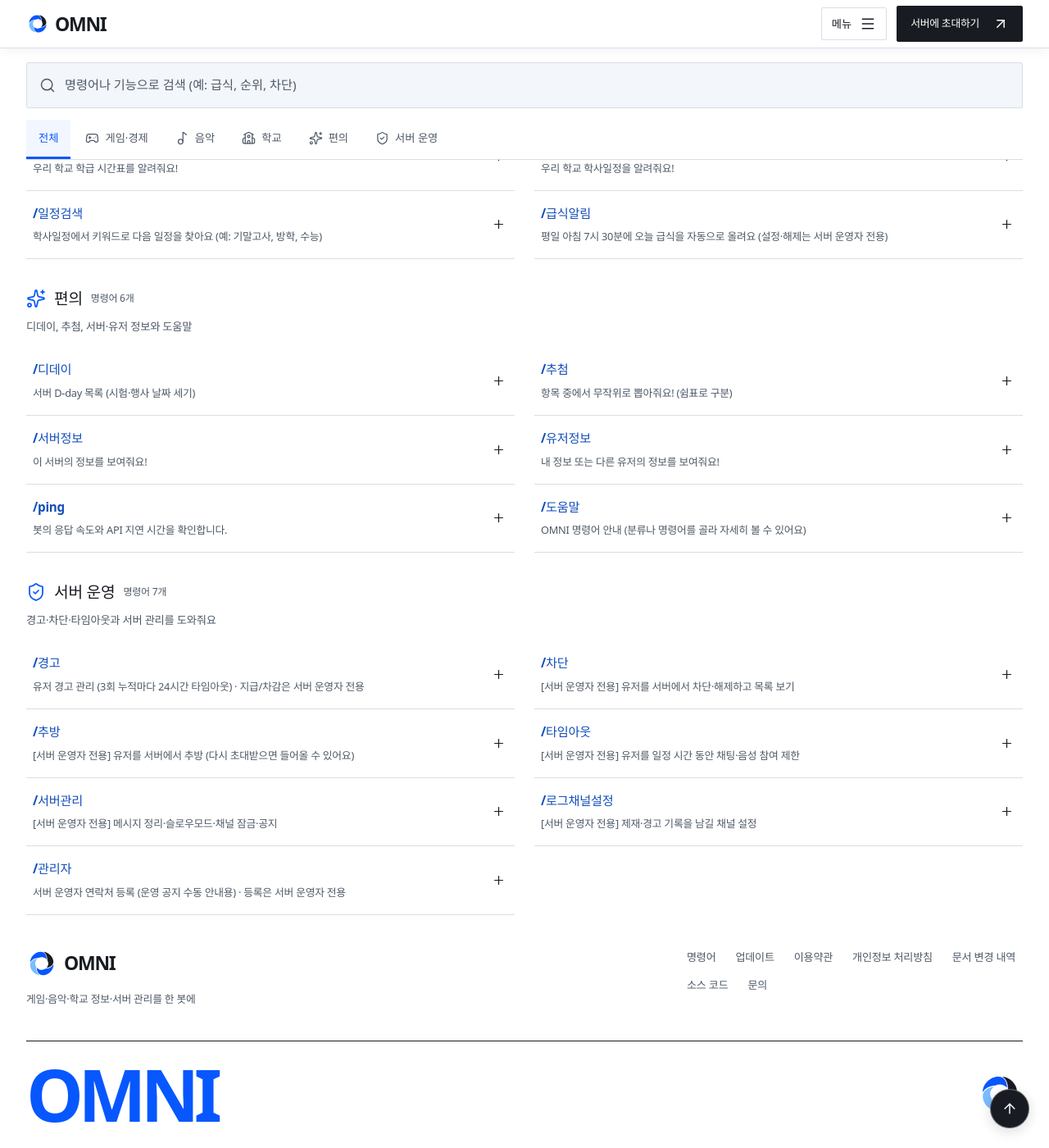
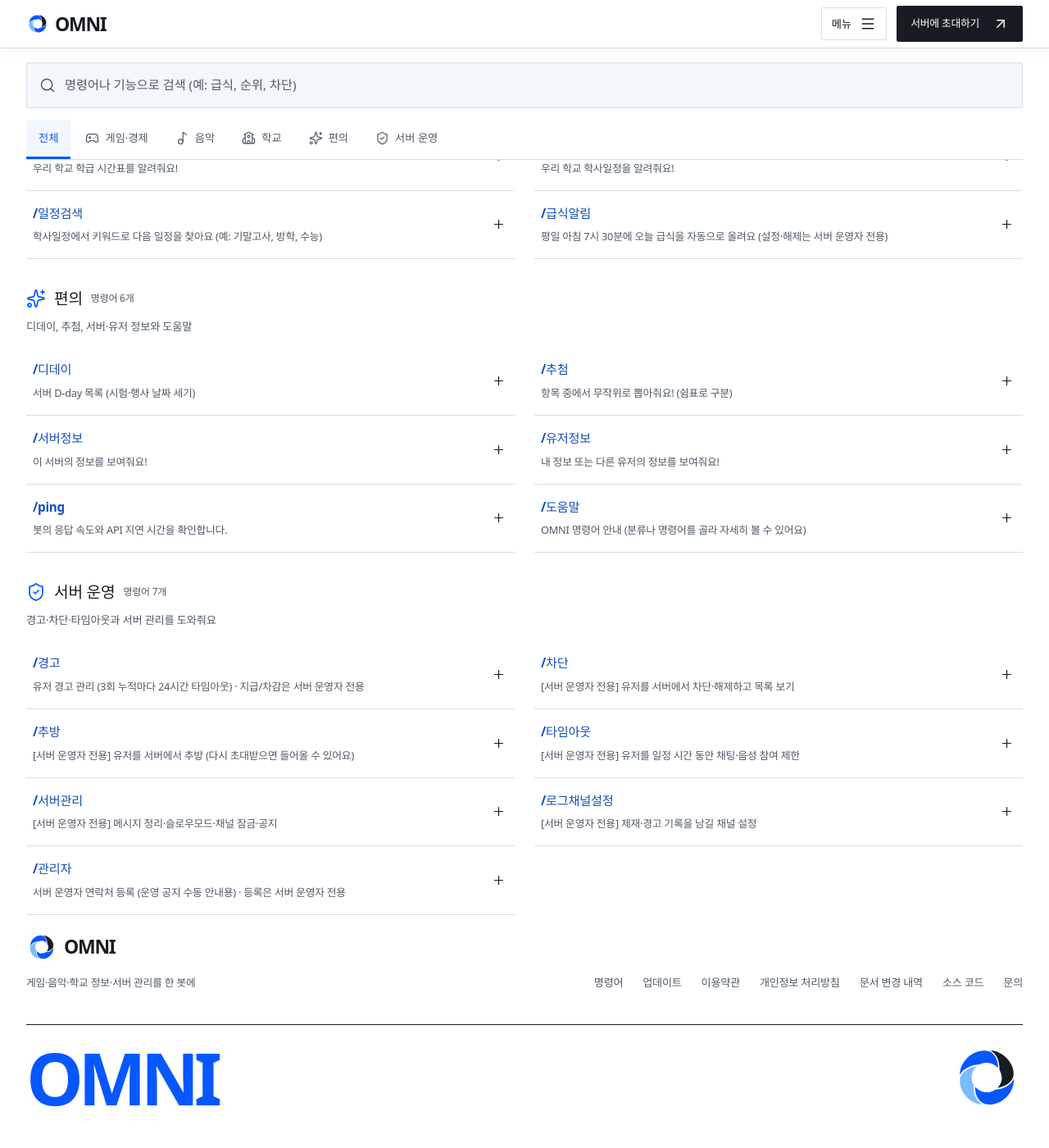
Before and after one commit to felnut/OMNI-bot-site, a Jekyll site: the page built from commands.html, in a window 1280 px wide and 1400 px high, scrolled down 1299 px. Shown: the whole window at 82% size. Built offline with Jekyll 4.4.1, drawn with Linux system fonts in a browser that asks for light colours; some web fonts are replaced.

Commit message:
Tidy homepage trust line, footer layout and command summaries
- Remove the administrator-permission line from the hero trust bar
- Right-align footer links on one row, bottom-aligned with the footer note
- Reduce footer top spacing and match the footer mark size to the wordmark
- Keep command summaries on one line so rows share the same height
- Remove the back-to-top button

```diff
--- a/_includes/footer.html
+++ b/_includes/footer.html
@@ -16,5 +16,3 @@
   </div>
   <div class="wrap footer-signature" aria-hidden="true"><span>OMNI</span><img src="{{ '/assets/omni-mark.svg' | relative_url }}" width="140" height="140" alt=""></div>
 </footer>
-
-<button class="back-to-top" id="back-to-top" type="button" aria-label="맨 위로 이동" title="맨 위로 이동" hidden>{% include icon.html name="arrow-up" %}</button>
--- a/assets/site.css
+++ b/assets/site.css
@@ -128,16 +128,17 @@
 .join-action p { font-size: 1.05rem; margin: 0 0 24px; }
 .join-check { display: block; width: fit-content; font-size: .8rem; margin-top: 16px; }
 .join-orbit { position: absolute; right: 27%; bottom: -185px; width: 340px; height: 340px; border-radius: 50%; border: 55px solid #afd4ff; pointer-events: none; }
-.site-footer { padding-top: 40px; color: var(--ink-2); }
-.foot { display: flex; flex-wrap: wrap; justify-content: space-between; gap: 35px; }
+.site-footer { padding-top: 20px; color: var(--ink-2); }
+.foot { display: flex; flex-wrap: wrap; justify-content: space-between; align-items: flex-end; gap: 20px 35px; }
 .foot-brand { display: flex; align-items: center; gap: 8px; margin: 0 0 14px; color: var(--ink); }
 .foot-note { font-size: .8rem; margin: 0; }
-.foot-links { display: flex; gap: 12px 24px; flex-wrap: wrap; align-content: start; max-width: 410px; font-size: .82rem; }
+.foot-links { display: flex; gap: 10px 24px; flex-wrap: wrap; align-content: start; justify-content: flex-end; flex: 1 1 420px; max-width: 640px; margin-left: auto; font-size: .82rem; }
+.foot-links a { white-space: nowrap; }
 .foot-links a { text-decoration: none; }
 .foot-links a:hover { text-decoration: underline; }
 .footer-signature { display: flex; align-items: center; justify-content: space-between; margin-top: 40px; border-top: 1px solid var(--ink); padding-top: 20px; overflow: hidden; }
 .footer-signature > span { font-size: clamp(48px,7vw,88px); letter-spacing: -.075em; font-weight: 850; line-height: 1; color: var(--blue); }
-.footer-signature img { width: clamp(36px,5vw,56px); }
+.footer-signature img { width: clamp(48px,7vw,88px); height: clamp(48px,7vw,88px); }
 /* Command reference: compact native disclosure, usable without JavaScript. */
 .page-head { padding: 54px 0 24px; border-bottom: 2px solid var(--ink); }
 .page-head h1 { font-size: clamp(34px,4vw,52px); letter-spacing: -.04em; line-height: 1.2; margin: 0 0 16px; }
@@ -165,10 +166,10 @@
 .cmd > summary { list-style: none; cursor: pointer; display: grid; grid-template-columns: minmax(0,1fr) 20px; gap: 5px 12px; padding: 15px 8px; }
 .cmd > summary::-webkit-details-marker { display: none; }
 .cmd-name { color: #124eb9; font-size: .95rem; font-weight: 650; grid-column: 1; }
-.cmd-summary { font-size: .8rem; color: var(--ink-2); grid-column: 1; display: -webkit-box; -webkit-line-clamp: 2; -webkit-box-orient: vertical; overflow: hidden; }
+.cmd-summary { font-size: .8rem; color: var(--ink-2); grid-column: 1; white-space: nowrap; overflow: hidden; text-overflow: ellipsis; }
 .cmd > summary > .icon { grid-column: 2; grid-row: 1 / span 2; align-self: center; width: 17px; height: 17px; transition: transform .2s; }
 .cmd[open] { background: #f3f7ff; }
-.cmd[open] .cmd-summary { display: block; }
+.cmd[open] .cmd-summary { white-space: normal; }
 .cmd[open] > summary > .icon { transform: rotate(45deg); }
 .cmd > summary:hover { background: #eef4ff; }
 .cmd-detail { padding: 0 12px 18px; }
@@ -341,8 +342,6 @@
 .is-scrolled .nav a { padding: 12px 14px; font-size: .9rem; }
 .is-scrolled .nav a:hover, .is-scrolled .nav a[aria-current="page"] { background: #edf4ff; }
 .is-scrolled .nav a::after { display: none; }
-.back-to-top { position: fixed; right: max(24px,env(safe-area-inset-right)); bottom: max(24px,env(safe-area-inset-bottom)); z-index: 15; width: 48px; height: 48px; display: grid; place-items: center; color: white; background: var(--ink); border: 1px solid #ffffff55; border-radius: 50%; box-shadow: 0 4px 15px #181c2226; cursor: pointer; }
-.back-to-top:hover { background: var(--blue); }
 /* Version links are a disclosure, not an ARIA application menu. */
 .legal-side { overflow: visible; max-height: none; z-index: 5; }
 .toc { max-height: calc(100dvh - var(--header-height) - 130px); overflow-y: auto; }
@@ -367,7 +366,6 @@
   .is-scrolled .nav-toggle .icon { width: 17px; height: 17px; }
   .is-scrolled .brand { gap: 4px; }
   .is-scrolled .wordmark { font-size: 21px; }
-  .back-to-top { right: max(16px,env(safe-area-inset-right)); bottom: max(16px,env(safe-area-inset-bottom)); width: 44px; height: 44px; }
 }
 @media (prefers-reduced-motion: reduce) { .versions > summary > .icon { transition: none; } }
-@media print { .back-to-top { display: none !important; } .is-scrolled body { padding-top: 0; } }
+@media print { .is-scrolled body { padding-top: 0; } }
--- a/assets/site.js
+++ b/assets/site.js
@@ -6,17 +6,10 @@
   var header = document.querySelector(".site-header");
   var nav = document.getElementById("primary-nav");
   var navToggle = document.getElementById("nav-toggle");
-  var backToTop = document.getElementById("back-to-top");
   var compact = false;
   var scrollPending = false;
   var motionPreference = window.matchMedia("(prefers-reduced-motion: reduce)");
   var navigationAnimation;
-  var scrollAnimation;
-
-  function cancelTopScroll() {
-    cancelAnimationFrame(scrollAnimation);
-    scrollAnimation = null;
-  }
 
   function closeNavigation(restoreFocus) {
     header.classList.remove("nav-open");
@@ -44,9 +37,8 @@
         );
       }
     }
-    backToTop.hidden = window.scrollY < 360;
   }
-  if (header && nav && navToggle && backToTop) {
+  if (header && nav && navToggle) {
     updateScrollState();
     window.addEventListener("scroll", function () {
       if (!scrollPending) {
@@ -68,28 +60,7 @@
     document.addEventListener("keydown", function (event) {
       if (event.key === "Escape" && header.classList.contains("nav-open")) closeNavigation(true);
     });
-    backToTop.addEventListener("click", function () {
-      cancelTopScroll();
-      header.querySelector(".brand").focus({ preventScroll: true });
-      if (motionPreference.matches) {
-        window.scrollTo({ top: 0, behavior: "instant" });
-        return;
-      }
-      var from = window.scrollY;
-      var started = performance.now();
-      function step(now) {
-        var progress = Math.min((now - started) / 850, 1);
-        var easeOutQuint = 1 - Math.pow(1 - progress, 5);
-        window.scrollTo({ top: from * (1 - easeOutQuint), behavior: "instant" });
-        scrollAnimation = progress < 1 ? requestAnimationFrame(step) : null;
-      }
-      scrollAnimation = requestAnimationFrame(step);
-    });
-    ["wheel", "touchstart", "pointerdown", "keydown"].forEach(function (type) {
-      window.addEventListener(type, cancelTopScroll, { passive: true });
-    });
     motionPreference.addEventListener("change", function () {
-      cancelTopScroll();
       if (navigationAnimation) navigationAnimation.cancel();
     });
   }
--- a/index.html
+++ b/index.html
@@ -25,7 +25,7 @@
       <p>다섯 방향의 즐거움이 하나의 서버로</p>
     </nav>
   </div>
-  <div class="wrap trust-line"><p>{% include icon.html name="shield-check" %} 관리자(Administrator) 권한은 요청하지 않아요</p><a href="#permissions">기능별 요청 권한 {% include icon.html name="arrow-right" %}</a><a href="{{ '/privacy' | relative_url }}">저장하는 정보 확인 {% include icon.html name="arrow-right" %}</a></div>
+  <div class="wrap trust-line"><a href="#permissions">기능별 요청 권한 {% include icon.html name="arrow-right" %}</a><a href="{{ '/privacy' | relative_url }}">저장하는 정보 확인 {% include icon.html name="arrow-right" %}</a></div>
 </section>
 <section class="section features-section" id="features">
   <div class="wrap">
```
